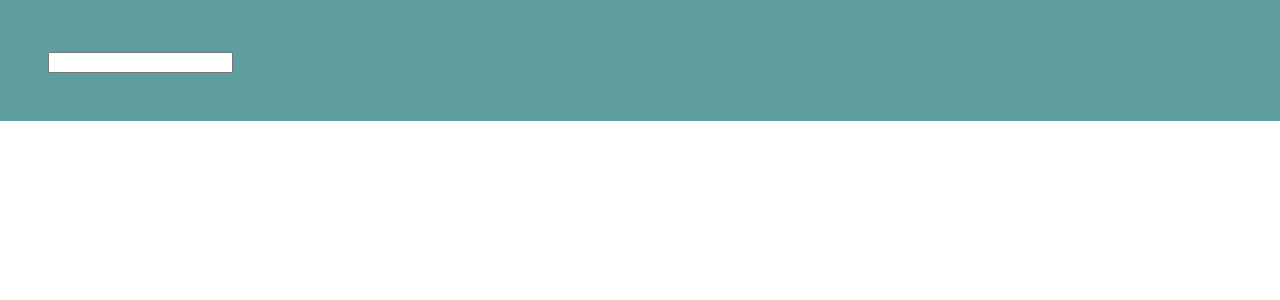
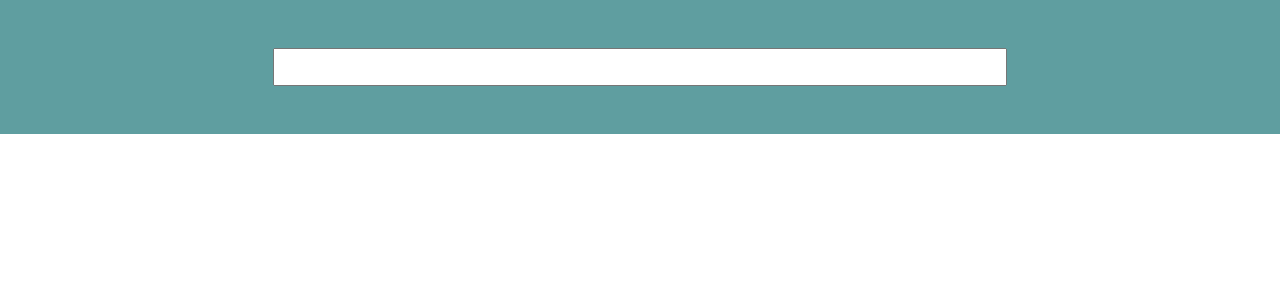
Before and after one commit to skevprog/book-search, a React (Create React App) app: page / in a window 1280 px wide. Shown: the top 300 px of the page. Built offline with nearby package versions, Linux system fonts and the light colour scheme.

Commit message:
search-bar responsive styles

```diff
--- a/src/App.css
+++ b/src/App.css
@@ -34,7 +34,14 @@ h4 {
   background-color: cadetblue;
   padding: 3rem;
   position: fixed;
+  right: 0;
+  left: 0;
+  display: flex;
+}
+
+.nav input {
   width: 100%;
+  padding: 0.7em;
 }
 
 .books-container {
@@ -71,4 +78,9 @@ h4 {
     width: 150px;
     height: 200px;
   }
+
+  .nav input {
+    width: 60%;
+    margin: 0 auto;
+  }
 }
```
